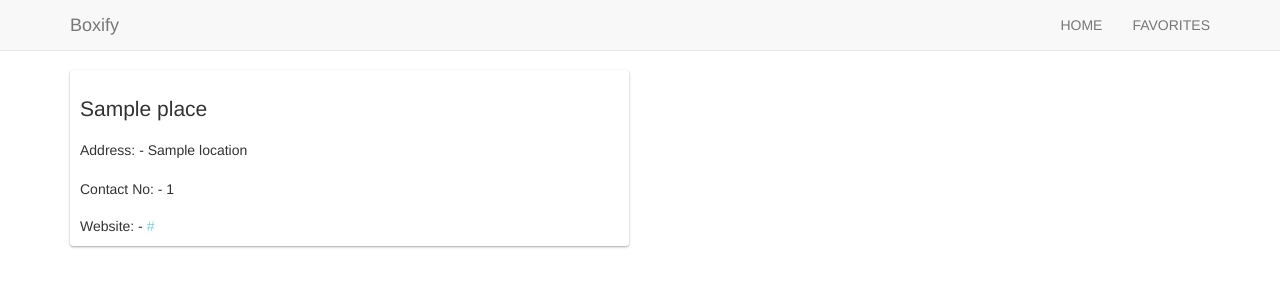
After one commit to Prashant-Yadav/localizer, a Django app: template localizer/places/templates/places/content.html in a window 1280 px wide. The commit adds this page. Shown: the top 300 px of the page. Run offline with Django 3.2, Linux system fonts and the light colour scheme; the template is opened without the code that fills it: most values are stand-ins (such as "Sample title", 1, 10 or a date in 2020); some libraries are stand-ins or nearby versions.

Commit message:
Content page updated.

```diff
--- a/localizer/places/static/places/css/styles.css
+++ b/localizer/places/static/places/css/styles.css
@@ -72,7 +72,7 @@ html, body {
 */
 body {
     margin: 0;
-    font-family: 'Nunito', sans-serif;
+    /*font-family: 'Nunito', sans-serif;*/
 }
 
 /*
@@ -285,6 +285,42 @@ Figures
 
 figure {
     margin: 0
+}
+
+.figure {
+    width: 49%;
+    margin: 0px 0px 15px;
+    overflow: hidden;
+    box-shadow: 0px 1px 3px rgba(0, 0, 0, 0.12), 0px 1px 2px rgba(0, 0, 0, 0.24);
+    border-radius: 3px;
+    padding: 10px;
+    transition: all 0.3s ease-in-out 0s;
+}
+
+.pull-left {
+    float: left !important;
+}
+
+.pull-right {
+    float: right !important;
+}
+
+.figure .figure-img {
+    width: 50%;
+    max-width: 175px;
+    max-height: 175px;
+}
+
+.figure .figure-text {
+    height: 160px;
+    float: left;
+    width: 50%;
+    background: #F5F9FF none repeat scroll 0% 0%;
+    color: #4D4D4D;
+    font-size: 14px;
+    position: relative;
+    z-index: 9;
+    box-shadow: 0px -1px 12px 0px rgba(50, 50, 50, 0.25);
 }
 
 /* ==========================================================================
--- /dev/null
+++ b/localizer/places/templates/places/content.html
@@ -0,0 +1,47 @@
+<!DOCTYPE html>
+{% load staticfiles %}
+
+<html lang="en">
+<head>
+	<meta charset="utf-8">
+	<meta http-equiv="X-UA-Compatible" content="IE=edge">
+	<meta name="viewport" content="width=device-width, initial-scale=1">
+	<title>Localizer</title>
+
+	<!-- Bootstrap -->
+	<link href="{% static 'places/css/bootstrap.min.css' %}" rel="stylesheet">
+	<link href="{% static 'places/css/animate.css' %}" rel="stylesheet">
+	<link href="{% static 'places/css/offcanvas.css' %}" rel="stylesheet">
+	<link href="http://maxcdn.bootstrapcdn.com/font-awesome/4.2.0/css/font-awesome.min.css" rel="stylesheet">
+	<link href='http://fonts.googleapis.com/css?family=Nunito:400,300,700' rel='stylesheet' type='text/css'>
+	<link href="{% static 'places/css/styles.css' %}" rel="stylesheet">
+</head>
+<body>
+
+	{% include 'places/navbar.html' %}
+
+	<section>
+		<div class="container">
+			{% for place in places %}
+				<figure class="figure pull-left">
+					<div class="figure-img pull-right">
+						{% if place.photos %}
+							<a href="{{ place.website }}">
+								{% with place.photos|first as photo %}
+									<img src="{{ photo.url }}" class="img-responsive">
+								{% endwith %}
+							</a>
+						{% endif %}
+					</div>
+					<figcaption>
+						<h2>{{ place.name }}</h2>
+						<p>Address: - {{ place.location }}</p>
+						<p>Contact No: - {{ place.local_phone_number }}</p>
+						<span>Website: - </span><a href="{{ place.website }}">{{ place.website }}</a>
+					</figcaption>
+				</figure>
+			{% endfor %}
+		</div>
+	</section>
+</body>
+</html>
--- /dev/null
+++ b/localizer/places/templates/places/navbar.html
@@ -0,0 +1,31 @@
+{% load staticfiles %}
+
+<nav class="navbar navbar-default navbar-fixed-top">
+	<div class="container">
+		<!-- Brand and toggle get grouped for better mobile display -->
+		<div class="navbar-header page-scroll">
+			<button type="button" class="navbar-toggle" data-toggle="collapse" data-target="#bs-example-navbar-collapse-1">
+                <span class="sr-only">Toggle navigation</span>
+                <span class="icon-bar"></span>
+                <span class="icon-bar"></span>
+                <span class="icon-bar"></span>
+            </button>
+            <a href="#" class="navbar-brand page-scroll"><!--<img src="{% static 'places/img/logo-white.png' %}" alt="Boxify Logo">-->Boxify</a>
+		</div>
+
+		<!-- Collect the nav links, forms, and other content for toggling -->
+		<div class="collapse navbar-collapse" id="bs-example-navbar-collapse-1">
+			<ul class="nav navbar-nav navbar-right">
+				<li class="hidden">
+                    <a href="#page-top"></a>
+                </li>
+                <li>
+                	<a href="#" class="page-scroll">HOME</a>
+                </li>
+                <li>
+                	<a href="#" class="page-scroll">FAVORITES</a>
+                </li>
+			</ul>
+		</div>
+	</div>
+</nav>
--- a/localizer/places/urls.py
+++ b/localizer/places/urls.py
@@ -5,5 +5,7 @@ from . import views
 
 urlpatterns = [
 	url(r'^$', views.index, name='index'),
+	url(r'^navbar/$', views.navbar_info, name='navbar_info'),
 	url(r'^search/$', views.search, name='search'),
+	url(r'^content/(?P<type>\w+)/(?P<location>\w+)/$', views.content, name='content'),
 ]
```
Also changed, not shown: localizer/places/templates/places/index.html (+2 -30 lines), localizer/places/templates/places/search.html (+9 -35 lines), localizer/places/views.py (+44 -11 lines), 2 other files.
